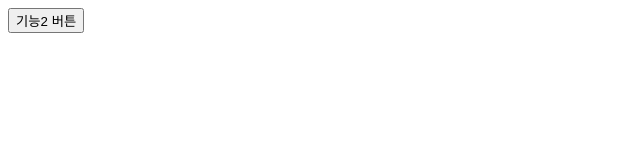
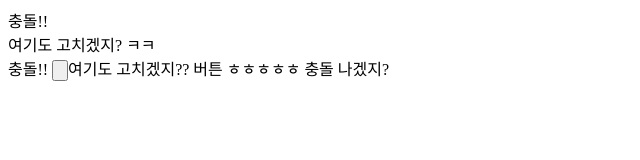
Before and after one commit to yshzjq/git-conflict-test, a plain HTML site: page index.html in a window 1280 px wide. Shown: the whole page, without its empty margins (0-640 px from the left). Drawn offline with Linux system fonts and the light colour scheme.

Commit message:
Update index.html

```diff
--- a/index.html
+++ b/index.html
@@ -2,13 +2,21 @@
 <html lang="en">
 <head>
   <meta charset="UTF-8">
-  <title>생존코딩 만세</title>
+  <title>여기도 고치겠지?</title>
   <script>
-      const player = document.getElementById("player");
+      console.log("여기도 고치겠지?ㅋㅋ");
   </script>
 </head>
 <body>
-  <div id="player"></div>
-  <button>기능2 버튼</button>
+  충돌!!
+  <div class="player">
+    여기도 고치겠지? ㅋㅋ
+  </div>
+
+  충돌!!
+
+  <input type="button">여기도 고치겠지?? 버튼</button>
+  ㅎㅎㅎㅎㅎ
+  충돌 나겠지?
 </body>
 </html>
```
